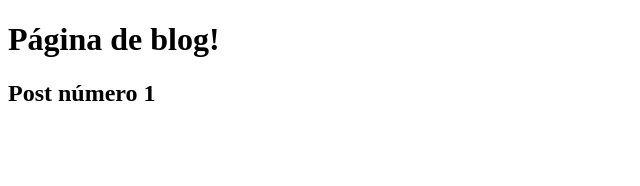
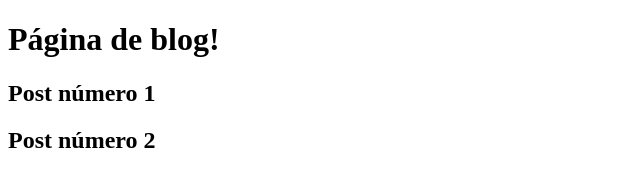
Before and after one commit to dfarneym/sitevendas, a plain HTML site: page blog.html in a window 1280 px wide. Shown: the whole page, without its empty margins (0-640 px from the left). Drawn offline with Linux system fonts and the light colour scheme.

Commit message:
Update blog

```diff
--- a/blog.html
+++ b/blog.html
@@ -9,5 +9,6 @@
 <body>
     <h1>Página de blog!</h1>
     <h2>Post número 1</h2>
+    <h2>Post número 2</h2>
 </body>
 </html>
```
